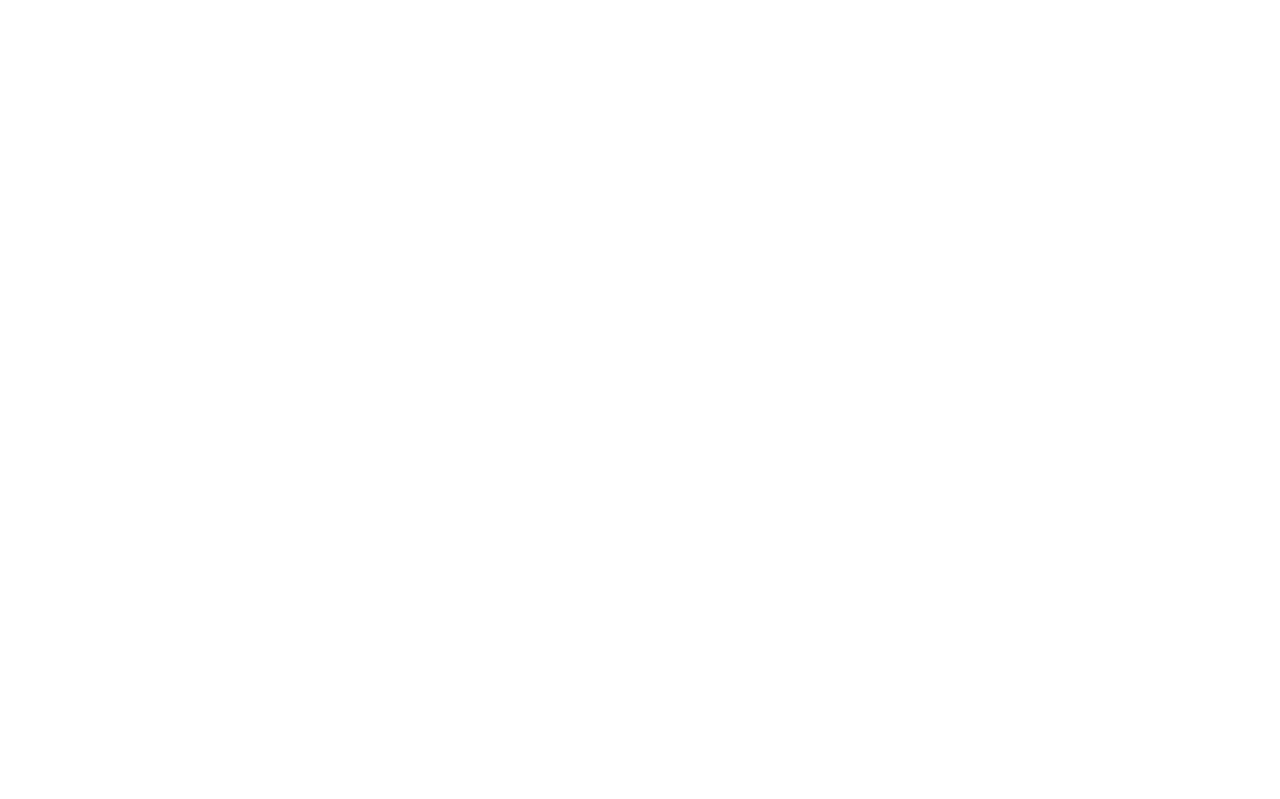
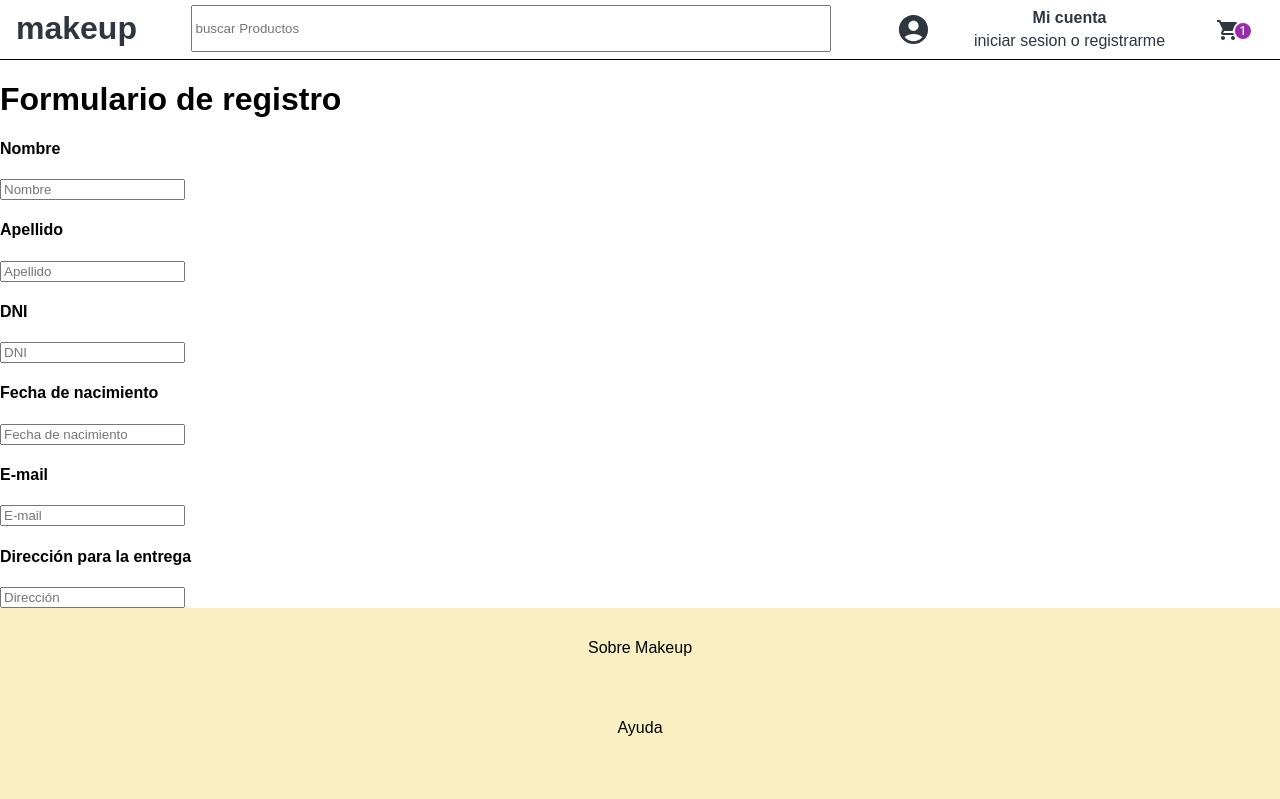
Before and after one commit to Hunteando/ecommerce-s1-g8, a React (Vite) app in the folder frontend/: page /formreg in a window 1280 px wide. Before the commit this address had no page. Shown: the top 799 px of the page. Built offline with nearby package versions, Linux system fonts and the light colour scheme.

Commit message:
Agregado Login y Formulario de registro

```diff
--- a/frontend/src/App.jsx
+++ b/frontend/src/App.jsx
@@ -2,6 +2,7 @@
 import Detail from './pages/Detail/Detail';
 import { Routes, Route } from 'react-router-dom';
 import Login from './pages/Login/Login'
+import Formreg from './pages/Formreg/Formreg';
 
 function App() {
 	return (
@@ -10,6 +11,7 @@
 				<Route path='/' element={<Home />} />
 				<Route path='/detail' element={<Detail />} />
 				<Route path='/login' element={<Login />} />
+				<Route path='/formreg' element={<Formreg />} />
 			</Routes>
 		</div>
 	);
--- /dev/null
+++ b/frontend/src/pages/Formreg/Formreg.jsx
@@ -0,0 +1,60 @@
+import Input from "../Login/components/Input/Input";
+import { Footer } from "../../components/Footer/Footer";
+import { Header } from "../../components/Header/Header"
+
+const Formreg = () => {
+    return (
+        <>
+            <Header />
+            <div>
+                <h1>Formulario de registro</h1>
+            </div>
+            <div>
+                <h4>Nombre</h4>
+                <Input attribute={{
+                    id: 'nombre',
+                    name: 'nombre',
+                    type: 'text',
+                    placeholder: 'Nombre'
+                }} />
+                <h4>Apellido</h4>
+                <Input attribute={{
+                    id: 'apellido',
+                    name: 'apellido',
+                    type: 'text',
+                    placeholder: 'Apellido'
+                }} />
+                <h4>DNI</h4>
+                <Input attribute={{
+                    id: 'dni',
+                    name: 'dni',
+                    type: 'text',
+                    placeholder: 'DNI'
+                }} />
+                <h4>Fecha de nacimiento</h4>
+                <Input attribute={{
+                    id: 'fechanac',
+                    name: 'fechanac',
+                    type: 'text',
+                    placeholder: 'Fecha de nacimiento'
+                }} />
+                <h4>E-mail</h4>
+                <Input attribute={{
+                    id: 'email',
+                    name: 'email',
+                    type: 'text',
+                    placeholder: 'E-mail'
+                }} />
+                <h4>Dirección para la entrega</h4>
+                <Input attribute={{
+                    id: 'direccion',
+                    name: 'direccion',
+                    type: 'text',
+                    placeholder: 'Dirección'
+                }} />
+            </div>
+            <Footer />
+        </>
+    )
+}
+export default Formreg;
--- a/frontend/src/pages/Login/Login.jsx
+++ b/frontend/src/pages/Login/Login.jsx
@@ -1,26 +1,50 @@
+
 import Title from './components/Title/Title';
 import Input from './components/Input/Input';
 import Label from './components/Label/Label';
 import ButtonLogin from './components/Button/ButtonLogin'
+import Style from './Login.module.css'
+import { Footer } from '../../components/Footer/Footer';
+import { Header } from '../../components/Header/Header'
 
 const Login = () => {
+
+
+
+
     return (
         <>
+            <Header />
+            <section className={Style.container}>
                 <Title />
                 <div>
                     <Label texto="Usuario" />
-                <Input />
+                    <Input attribute={{
+                        id: 'usuario',
+                        name: 'usuario',
+                        type: 'texpat',
+                        placeholder: 'Ingrese su usuario'
+                    }}
+                    />
                 </div>
                 <div>
                     <Label texto="Contraseña" />
-                <Input />
+                    <Input attribute={{
+                        id: 'contraseña',
+                        name: 'contraseña',
+                        type: 'password',
+                        placeholder: 'Ingrese su contraseña'
+                    }}
+                    />
                 </div>
                 <div>
                     <ButtonLogin />
                 </div>
                 <div>
-                <Label />
+                    <Label texto="Recuperar contraseña" />
                 </div>
+            </section>
+            <Footer />
         </>
     );
 }
--- /dev/null
+++ b/frontend/src/pages/Login/Login.module.css
@@ -0,0 +1,13 @@
+.container{
+    width: 20rem;
+    height: 30rem;
+    border-color: black;
+    border-radius: 2rem;
+    border-width: 2rem;
+    border-style: double;
+    display: grid;
+    justify-content: center;
+    text-align: center;
+    justify-content: center;
+
+}
--- a/frontend/src/pages/Login/components/Input/Input.jsx
+++ b/frontend/src/pages/Login/components/Input/Input.jsx
@@ -1,9 +1,12 @@
-const Input = () => {
+const Input = ({ attribute, handleChange, param }) => {
     return (
         <input
-            type="text"
-            id='Usuario'
-            placeholder="Ingrese su usuario"
+            type={attribute.type}
+            id={attribute.id}
+            name={attribute.name}
+            placeholder={attribute.placeholder}
+            onChange={(e) => handleChange(e.target.name, e.target.value)}
+            className='regular-style'
 
         />
     )
--- a/frontend/src/pages/Login/components/Label/Label.jsx
+++ b/frontend/src/pages/Login/components/Label/Label.jsx
@@ -3,7 +3,7 @@
 const Label = (props) => {
     return (
         <div>
-            <label>Ingrese {props.texto}</label>
+            <label>{props.texto}</label>
         </div>
 
     );
```
Also changed, not shown: frontend/.eslintrc.cjs, frontend/src/pages/Login/Login.css (deleted). Lines whose indentation alone changed are shown as unchanged.
